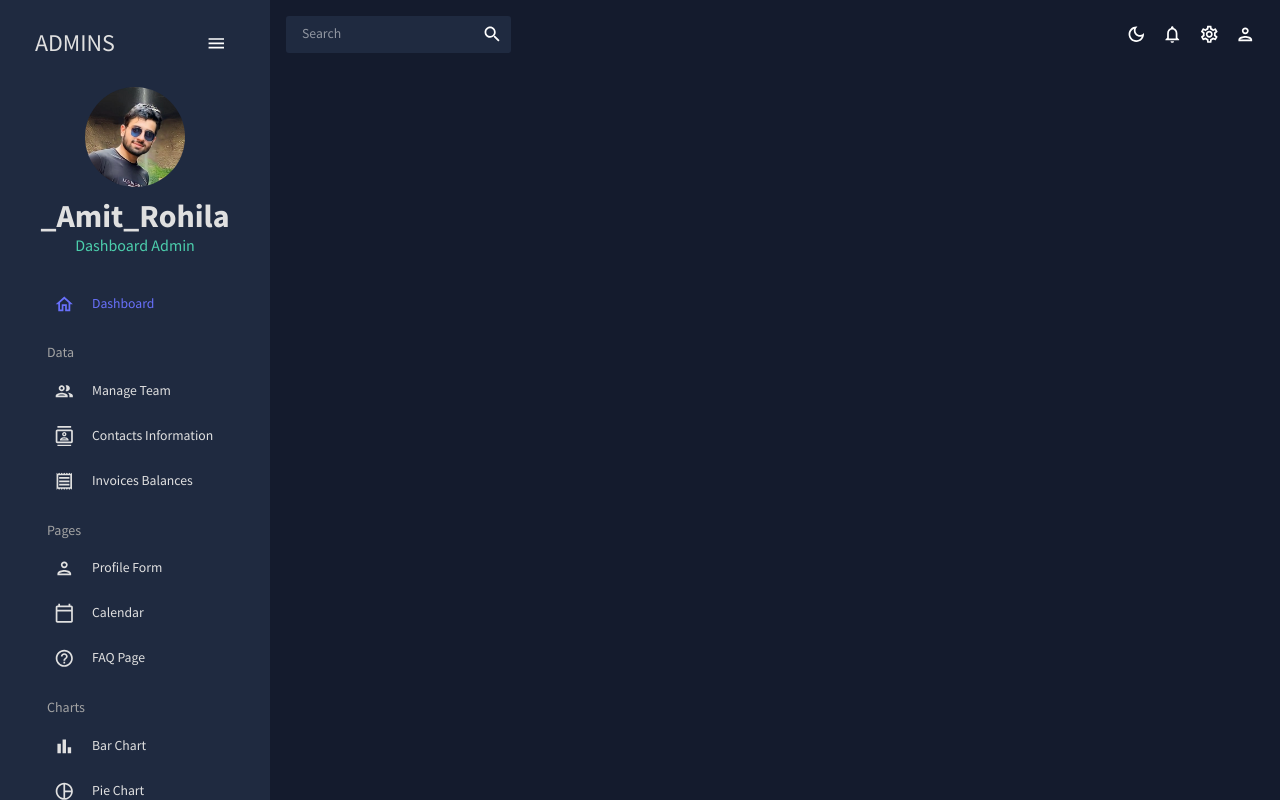
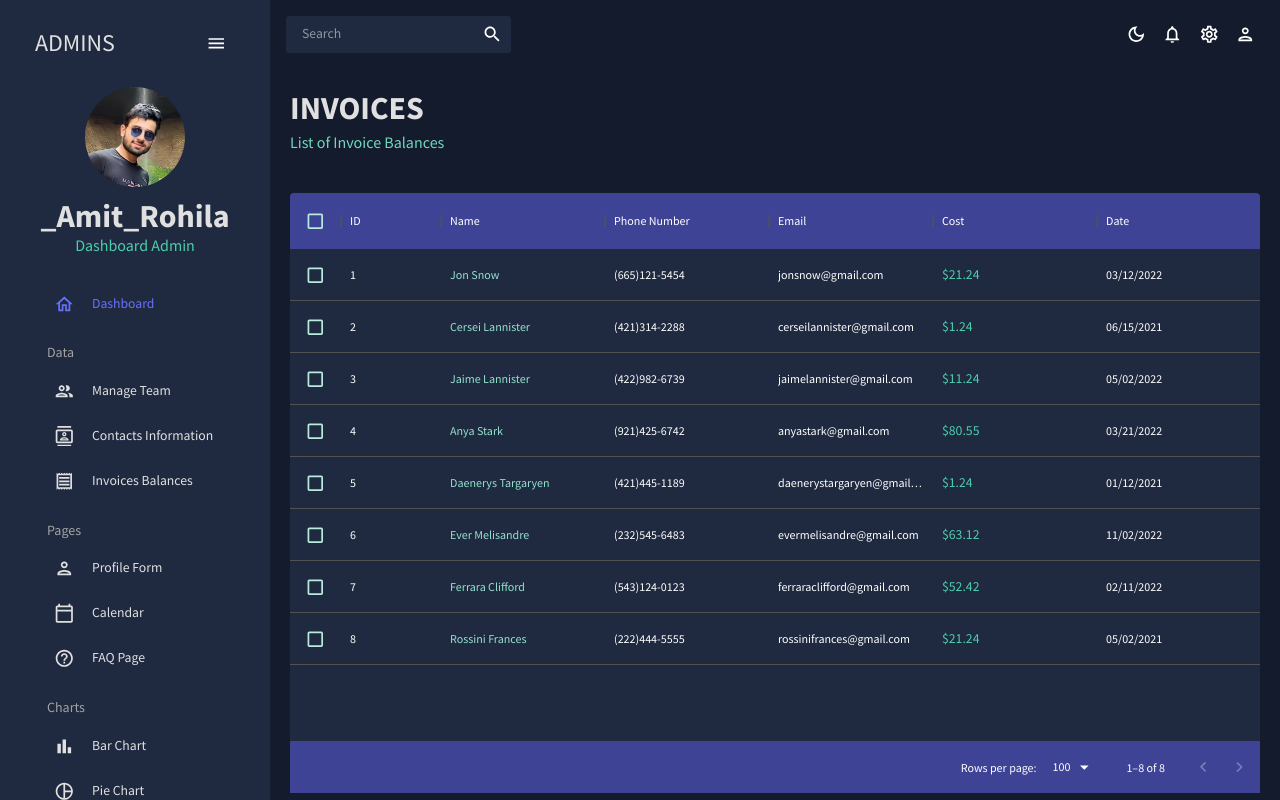
Before and after one commit to Amit-Rohila33/Analytics-Dashboard, a React (Create React App) app: page /invoices in a window 1280 px wide. Built offline with nearby package versions, Linux system fonts and the light colour scheme.

Commit message:
invoices page also completed

```diff
--- a/src/App.js
+++ b/src/App.js
@@ -4,7 +4,7 @@
 import Dashboard from "./scenes/dashboard"
 import Team from "./scenes/team";
 import Contacts from "./scenes/contacts"
-// import Invoices from "./scenes/invoices"
+import Invoices from "./scenes/invoices"
 // import Bar from "./scenes/bar"
 // import Form from "./scenes/form"
 // import Line from "./scenes/line"
@@ -32,7 +32,7 @@
               <Route path="/" element={<Dashboard />} />
               <Route path="/team" element={<Team />} />
               <Route path="/contacts" element={<Contacts />} />
-              {/* <Route path="/invoices" element={<Invoices />} /> */}
+              <Route path="/invoices" element={<Invoices />} />
               {/* <Route path="/form" element={<Form />} /> */}
               {/* <Route path="/bar" element={<Bar />} /> */}
               {/* <Route path="/pie" element={<Pie />} /> */}
--- /dev/null
+++ b/src/scenes/invoices/index.jsx
@@ -0,0 +1,83 @@
+import { Box, Typography, useTheme } from "@mui/material";
+import { DataGrid } from "@mui/x-data-grid";
+import { tokens } from "../../theme";
+import { mockDataInvoices } from "../../data/mockData";
+import Header from "../../components/Header";
+
+const Invoices = () => {
+  const theme = useTheme();
+  const colors = tokens(theme.palette.mode);
+  const columns = [
+    { field: "id", headerName: "ID" },
+    {
+      field: "name",
+      headerName: "Name",
+      flex: 1,
+      cellClassName: "name-column--cell",
+    },
+    {
+      field: "phone",
+      headerName: "Phone Number",
+      flex: 1,
+    },
+    {
+      field: "email",
+      headerName: "Email",
+      flex: 1,
+    },
+    {
+      field: "cost",
+      headerName: "Cost",
+      flex: 1,
+      renderCell: (params) => (
+        <Typography color={colors.greenAccent[500]}>
+          ${params.row.cost}
+        </Typography>
+      ),
+    },
+    {
+      field: "date",
+      headerName: "Date",
+      flex: 1,
+    },
+  ];
+
+  return (
+    <Box m="20px">
+      <Header title="INVOICES" subtitle="List of Invoice Balances" />
+      <Box
+        m="40px 0 0 0"
+        height="75vh"
+        sx={{
+          "& .MuiDataGrid-root": {
+            border: "none",
+          },
+          "& .MuiDataGrid-cell": {
+            borderBottom: "none",
+          },
+          "& .name-column--cell": {
+            color: colors.greenAccent[300],
+          },
+          "& .MuiDataGrid-columnHeaders": {
+            backgroundColor: colors.blueAccent[700],
+            borderBottom: "none",
+          },
+          "& .MuiDataGrid-virtualScroller": {
+            backgroundColor: colors.primary[400],
+          },
+          "& .MuiDataGrid-footerContainer": {
+            borderTop: "none",
+            backgroundColor: colors.blueAccent[700],
+          },
+          "& .MuiCheckbox-root": {
+            color: `${colors.greenAccent[200]} !important`,
+          },
+        }}
+      >
+        <DataGrid checkboxSelection rows={mockDataInvoices} columns={columns} />
+      </Box>
+    </Box>
+  );
+};
+
+export default Invoices;
```
